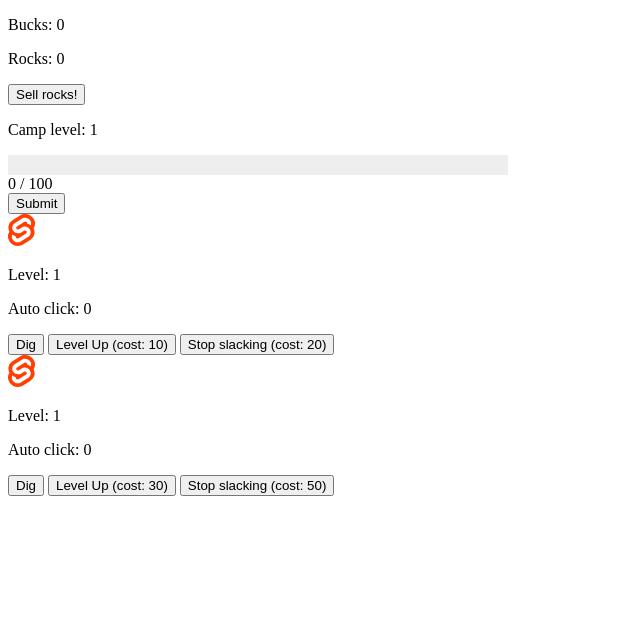
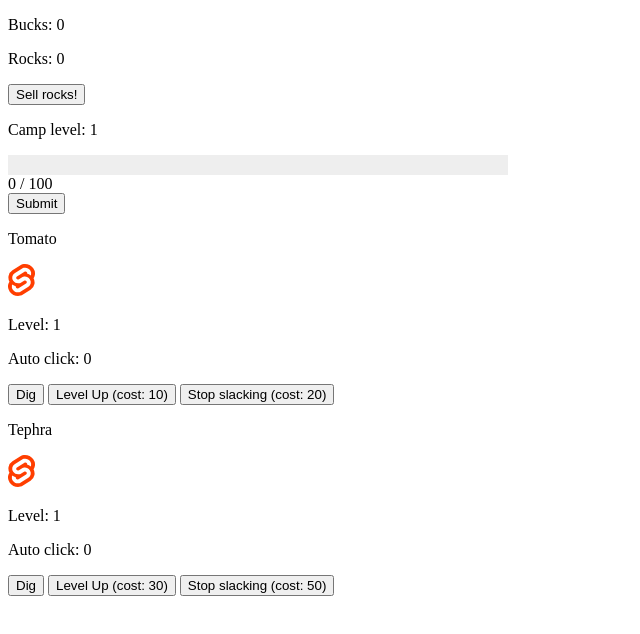
Before and after one commit to Tofutush/idlegame, a Svelte app: page / in a window 1280 px wide. Shown: the top 634 px of the page, without its empty margins (0-640 px from the left). Built offline with nearby package versions, Linux system fonts and the light colour scheme.

Commit message:
prisoner name

```diff
--- a/src/components/Prisoner.svelte
+++ b/src/components/Prisoner.svelte
@@ -9,12 +9,10 @@
     let p = findPrisoner(name);
 
     // state vars
-
     let level = $state(1);
     let autoClickLevel = $state(0);
 
     // getters
-
     function getRocksPerClick(): number {
         return p.efficiency * level;
     }
@@ -47,6 +45,7 @@
 </script>
 
 <div class="prisoner">
+    <p>{p.name}</p>
     <img src={svelteLogo} alt="placeholder" />
     <p>Level: {level}</p>
     <p>Auto click: {autoClickLevel}</p>
```
